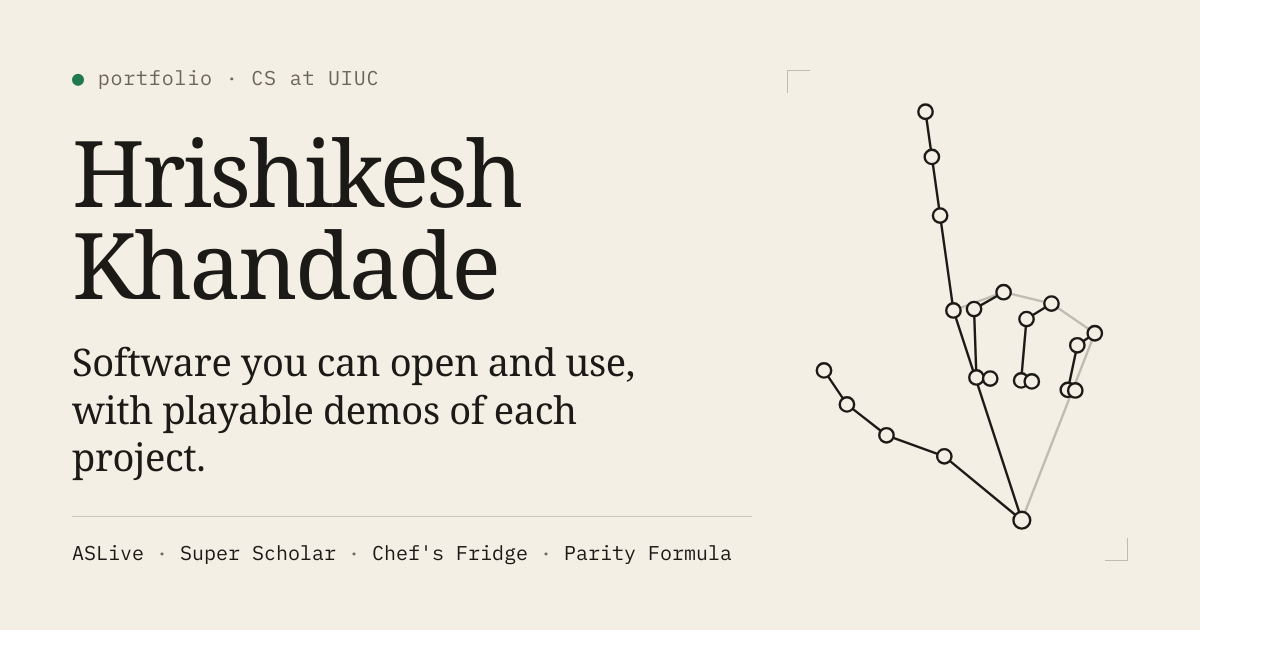
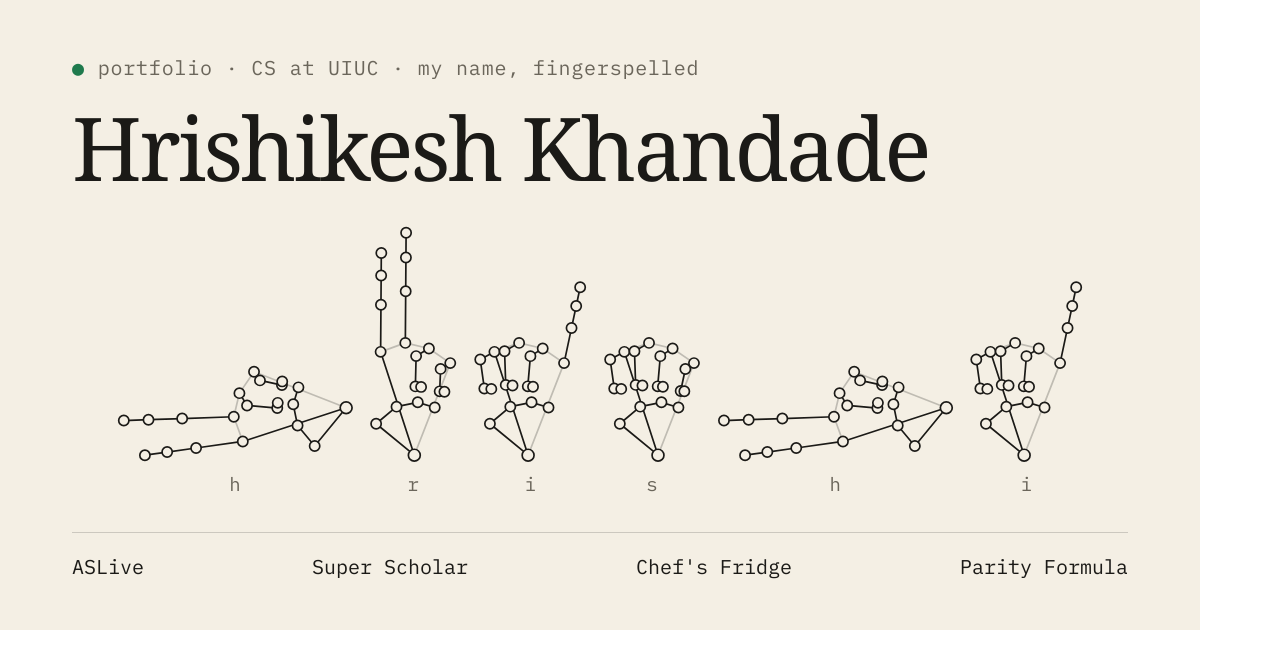
Before and after one commit to hrishikeshkhandade/portfolio, a website built with Vite: page dev/share-card.html in a window 1280 px wide. Built offline with nearby package versions, Linux system fonts and the light colour scheme.

Commit message:
feat: share card fingerspells the name with six hands
Replace the single hand on the link preview image with a row of hands
spelling H-R-I-S-H-I, each labelled, drawn by the site's own hand code.

Co-Authored-By: Claude Fable 5.2 <noreply@anthropic.com>

```diff
--- a/dev/share-card.html
+++ b/dev/share-card.html
@@ -1,6 +1,7 @@
 <!doctype html>
 <!--
   Draws the link preview image (public/share.png, 1200 x 630). Not part of the built site.
+  The row of hands fingerspells a word (default: HRISHI); ?spell=WORD tries another.
   To regenerate, with the dev server running on port 5179:
     "/Applications/Google Chrome.app/Contents/MacOS/Google Chrome" --headless=new --hide-scrollbars \
       --force-device-scale-factor=1 --window-size=1200,630 --virtual-time-budget=5000 \
@@ -13,34 +14,31 @@
     <style>
       html, body { margin: 0; }
       .card {
-        position: relative; width: 1200px; height: 630px; overflow: hidden; box-sizing: border-box;
-        background: #f4efe4; color: #1b1a17; padding: 64px 72px;
-        display: grid; grid-template-rows: auto 1fr auto;
+        width: 1200px; height: 630px; overflow: hidden; box-sizing: border-box;
+        background: #f4efe4; color: #1b1a17; padding: 54px 72px 50px;
+        display: grid; grid-template-rows: auto auto 1fr auto; row-gap: 0;
         font-family: 'IBM Plex Mono', ui-monospace, Menlo, monospace;
       }
       .label { margin: 0; font-size: 20px; letter-spacing: 0.04em; color: #6b665b; }
       .label b { font-weight: 500; color: #1f7a4d; }
-      .main { align-self: center; max-width: 660px; }
-      h1 { margin: 0; font-family: 'Newsreader Variable', Georgia, serif; font-weight: 400; font-size: 92px; line-height: 1; letter-spacing: -0.03em; }
-      .line { margin: 28px 0 0; font-family: 'Newsreader Variable', Georgia, serif; font-size: 38px; line-height: 1.25; letter-spacing: -0.01em; color: #1b1a17; max-width: 17em; }
-      .work { margin: 0; padding: 22px 0 0; border-top: 1px solid rgba(27, 26, 23, 0.18); font-size: 20px; color: #1b1a17; max-width: 680px; }
+      h1 { margin: 22px 0 0; font-family: 'Newsreader Variable', Georgia, serif; font-weight: 400; font-size: 88px; line-height: 1; letter-spacing: -0.03em; white-space: nowrap; }
+      .spell { align-self: center; display: grid; gap: 10px; }
+      canvas { display: block; width: 1056px; height: 236px; }
+      .letters { position: relative; height: 26px; margin: 0; font-size: 19px; color: #6b665b; }
+      .letters span { position: absolute; top: 0; transform: translateX(-50%); }
+      .work { margin: 0; padding: 20px 0 0; border-top: 1px solid rgba(27, 26, 23, 0.18); font-size: 20px; color: #1b1a17; display: flex; justify-content: space-between; }
       .work span { color: #6b665b; }
-      canvas { position: absolute; right: 72px; top: 70px; width: 340px; height: 490px; }
-      .tick { position: absolute; width: 22px; height: 22px; border: 0 solid rgba(27, 26, 23, 0.24); }
-      .tl { right: 390px; top: 70px; border-top-width: 1px; border-left-width: 1px; }
-      .br { right: 72px; top: 538px; border-bottom-width: 1px; border-right-width: 1px; }
     </style>
   </head>
   <body>
     <div class="card">
       <p class="label" id="label"></p>
-      <div class="main">
-        <h1 id="name"></h1>
-        <p class="line">Software you can open and use, with playable demos of each project.</p>
+      <h1 id="name"></h1>
+      <div class="spell">
+        <canvas id="hands" width="1056" height="236"></canvas>
+        <p class="letters" id="letters"></p>
       </div>
       <p class="work" id="work"></p>
-      <i class="tick tl"></i><i class="tick br"></i>
-      <canvas id="hand" width="340" height="490"></canvas>
     </div>
     <script type="module" src="./share-card.ts"></script>
   </body>
--- a/dev/share-card.ts
+++ b/dev/share-card.ts
@@ -3,31 +3,60 @@ import '@fontsource/ibm-plex-mono/latin-400.css'
 import '@fontsource/ibm-plex-mono/latin-500.css'
 import { site } from '../src/content/site'
 import { drawHand } from '../src/hand/draw'
-import { LETTERS, REST } from '../src/hand/poses'
+import { LETTERS } from '../src/hand/poses'
 import { landmarks } from '../src/hand/skeleton'
 
-// ?pose=Y picks another fingerspelled letter; the default is L, which reads clearly as a hand.
-const letter = new URLSearchParams(location.search).get('pose')?.toUpperCase() ?? ''
-const pose = letter === 'REST' ? REST : LETTERS[letter] ?? LETTERS.L
+const add = (parent: HTMLElement, tag: string, text: string): void => {
+  const node = document.createElement(tag)
+  node.textContent = text
+  parent.append(node)
+}
+
+// The card writes the name twice: once in type, once fingerspelled by the same hand the site uses.
+// Six hands stay readable when a feed shrinks the card; the full first name makes them too small.
+const word = (new URLSearchParams(location.search).get('spell') ?? 'HRISHI').toUpperCase().replace(/[^A-Z]/g, '')
+const hands = [...word].map((ch) => landmarks(LETTERS[ch]))
 
 document.getElementById('name')!.textContent = site.wordmark
 const label = document.getElementById('label')!
-const b = document.createElement('b')
-b.textContent = '● '
-label.append(b, 'portfolio · CS at UIUC')
+add(label, 'b', '● ')
+label.append('portfolio · CS at UIUC · my name, fingerspelled')
+const letters = document.getElementById('letters')!
+for (const ch of word) add(letters, 'span', ch.toLowerCase())
 const work = document.getElementById('work')!
-site.work.forEach((w, i) => {
-  if (i) { const dot = document.createElement('span'); dot.textContent = '  ·  '; work.append(dot) }
-  work.append(w.name)
-})
+for (const w of site.work) add(work, 'i', w.name)
+work.querySelectorAll('i').forEach((i) => { (i as HTMLElement).style.fontStyle = 'normal' })
 
-// The site draws the hand with 1px lines; drawing at 1/K size and scaling up keeps its proportions.
-const K = 2.4
-/** Canvas units per hand unit, before the K scale-up. */
-const SCALE = 95
-const canvas = document.getElementById('hand') as HTMLCanvasElement
+// The site draws the hand with 1px lines and 3px joints; drawing small and scaling by K keeps those proportions.
+const K = 1.7
+const GAP = 30 / K
+const canvas = document.getElementById('hands') as HTMLCanvasElement
 const ctx = canvas.getContext('2d')!
 ctx.scale(K, K)
-drawHand(ctx, landmarks(pose), { cx: canvas.width / K / 2 + 0.28 * SCALE, cy: canvas.height / K / 2 + 0.3 * SCALE, scale: SCALE, pointer: null }, {
-  ink: '#1b1a17', faint: 'rgba(27, 26, 23, 0.24)', paper: '#f4efe4',
+const W = canvas.width / K, H = canvas.height / K
+const box = (pts: [number, number][]) => {
+  const xs = pts.map((p) => p[0]), ys = pts.map((p) => p[1])
+  return { x0: Math.min(...xs), x1: Math.max(...xs), y0: Math.min(...ys), y1: Math.max(...ys) }
+}
+// One scale for every hand: as large as the tallest pose and the full row's width allow. Each hand
+// takes only the width it needs, so a sideways H does not shrink the fists beside it.
+const boxes = hands.map(box)
+const widths = boxes.map((b) => b.x1 - b.x0)
+const scale = Math.min(
+  (H - 8) / Math.max(...boxes.map((b) => b.y1 - b.y0)),
+  (W - GAP * (hands.length - 1) - 8) / widths.reduce((a, b) => a + b, 0),
+)
+const row = widths.reduce((a, b) => a + b, 0) * scale + GAP * (hands.length - 1)
+let left = (W - row) / 2
+const spans = [...letters.children] as HTMLElement[]
+hands.forEach((pts, i) => {
+  const b = boxes[i]
+  const mid = left + (widths[i] * scale) / 2
+  // drawHand maps (x, y) to (cx + x * scale, cy - (y - 0.6) * scale); solve so every wrist-to-tip box
+  // is centered on its slot and all hands share a baseline.
+  const cx = mid - ((b.x0 + b.x1) / 2) * scale
+  const cy = H - 4 + (b.y0 - 0.6) * scale
+  drawHand(ctx, pts, { cx, cy, scale, pointer: null }, { ink: '#1b1a17', faint: 'rgba(27, 26, 23, 0.24)', paper: '#f4efe4' })
+  spans[i].style.left = `${mid * K}px`
+  left += widths[i] * scale + GAP
 })
--- a/src/content/meta.ts
+++ b/src/content/meta.ts
@@ -29,7 +29,7 @@ export function headTags(site: SiteContent, page: Page): string {
   const title = page === 'resume' ? `Resume · ${site.wordmark}` : site.wordmark
   const text = describe(site, page)
   const image = `${base}${SHARE_IMAGE.path}`
-  const alt = `${site.wordmark}: portfolio, with a line-drawn hand and the projects ${andList(site.work.map((w) => w.name))}`
+  const alt = `${site.wordmark}: portfolio. Line-drawn hands fingerspell H, R, I, S, H, I above the projects ${andList(site.work.map((w) => w.name))}`
   const meta = (attr: 'name' | 'property', key: string, value: string | number): string =>
     `<meta ${attr}="${key}" content="${esc(String(value))}" />`
   return [
```
Also changed, not shown: public/share.png.
